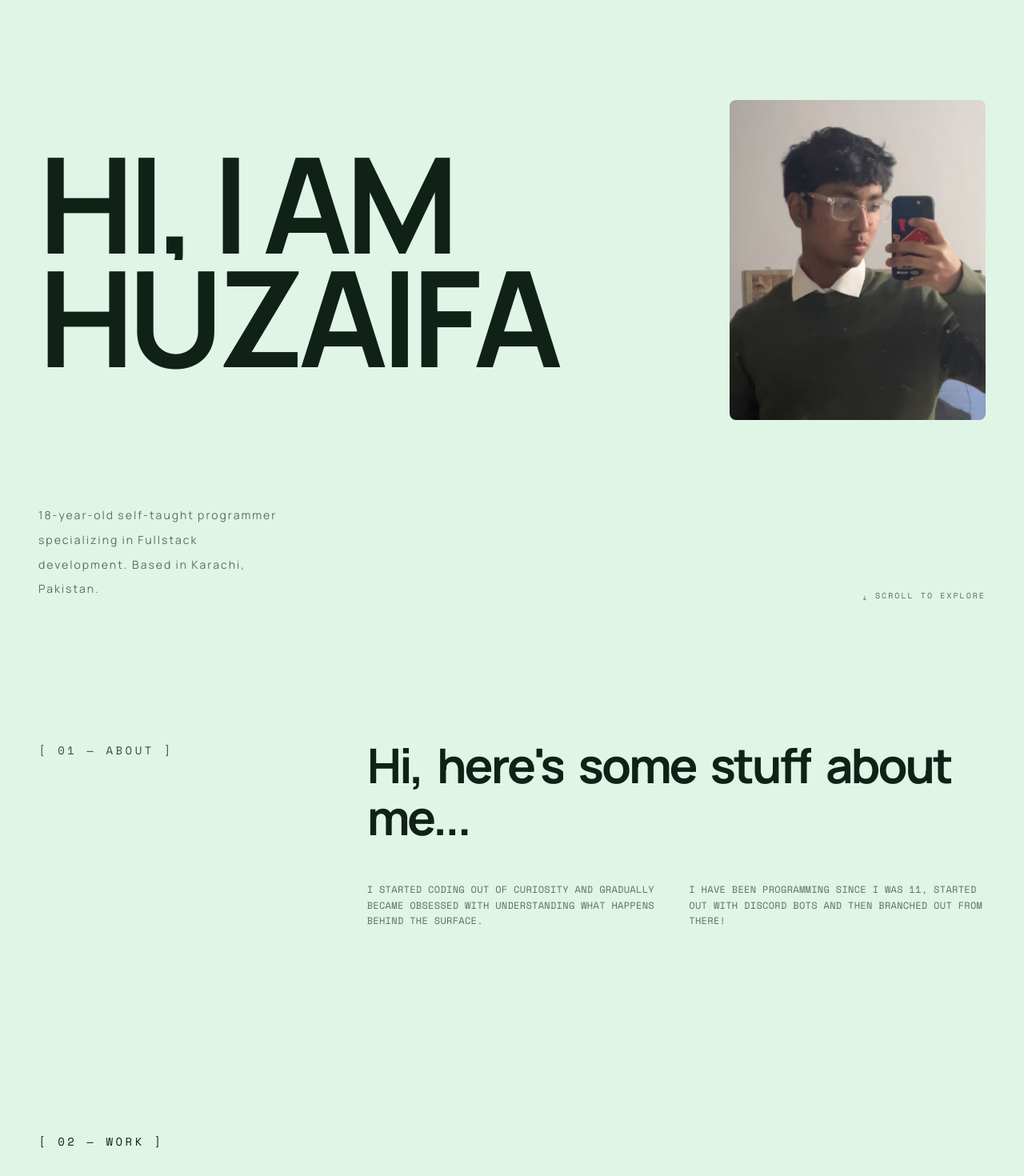
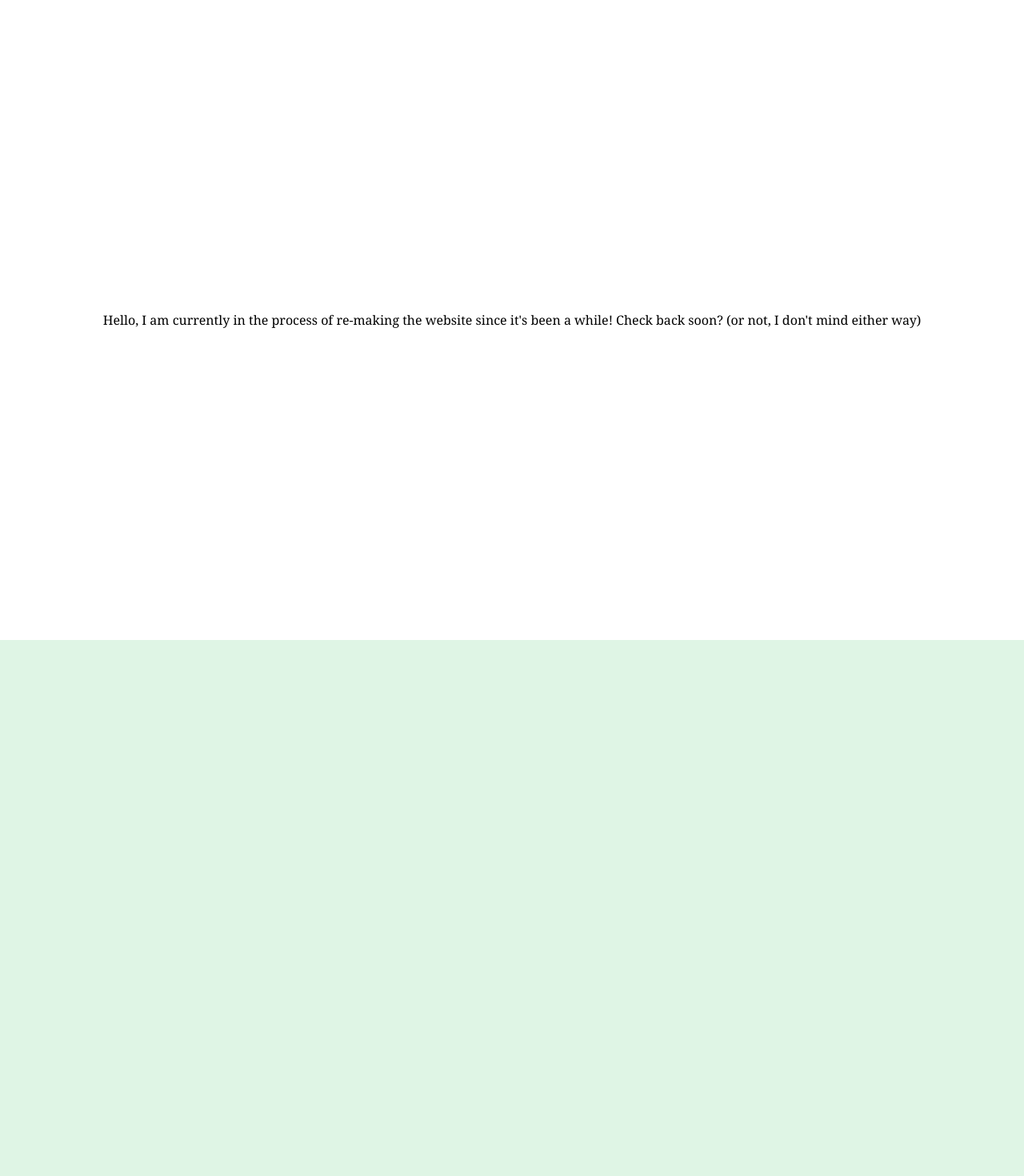
Before and after one commit to getawife/newportfolio, a Next.js app: page / in a window 1280 px wide. Shown: the top 1470 px of the page at 80% size. After the commit the page ends 800 px from the top, so only its background shows below. Built offline with nearby package versions, Linux system fonts and the light colour scheme.

Commit message:
Update page.tsx

```diff
--- a/app/page.tsx
+++ b/app/page.tsx
@@ -36,16 +36,11 @@ export default function Home() {
   }, []);
 
   return (
-    <main className="relative min-h-screen bg-[var(--bg-system)] text-[var(--fg-system)] overflow-x-hidden">
-      <HeroSection />
-      <AboutSection />
-      <WorkSection
-        onHoverStart={(p) => setHoveredProject(p)}
-        onHoverEnd={() => setHoveredProject(null)}
-      />
-      <SkillsSection />
-      <ContactSection />
-      <Footer />
+    <main className="flex flex-col items-center justify-center w-full min-h-screen bg-white ">
+      <div className="flex flex-col items-center justify-center w-full min-h-screen font-serif text-black text-center">
+        Hello, I am currently in the process of re-making the website since it's
+        been a while! Check back soon? (or not, I don't mind either way) <br />
+      </div>
     </main>
   );
 }
```
